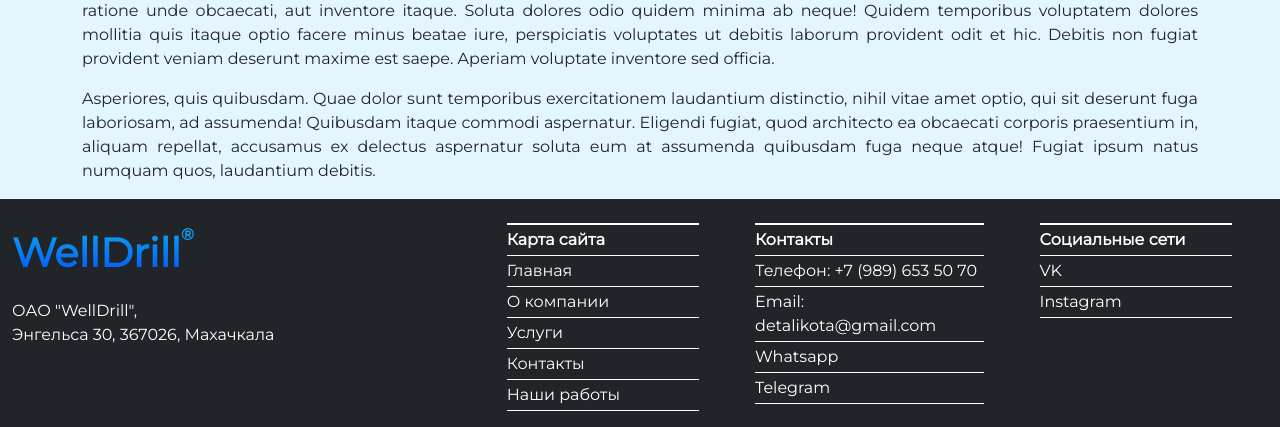
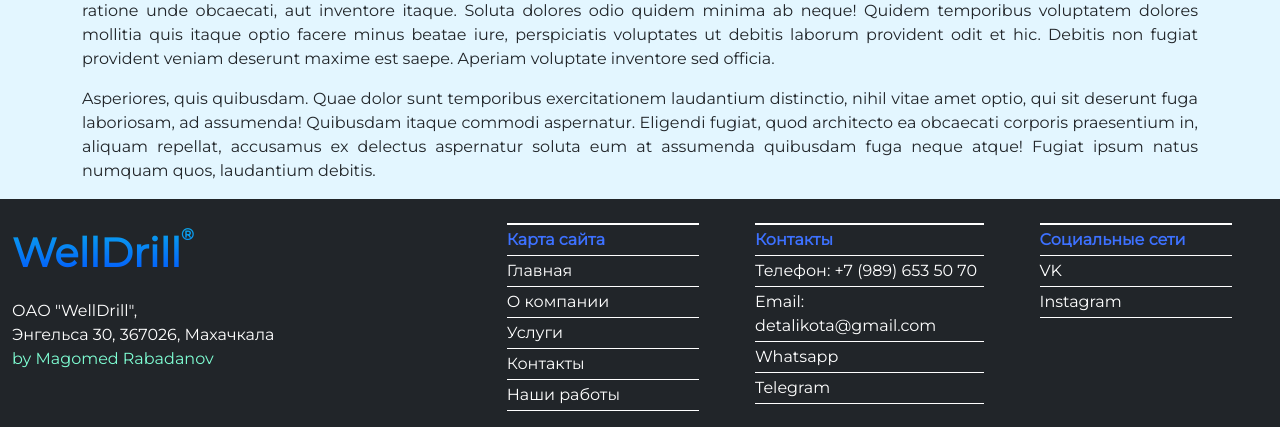
Before and after one commit to detalikota/website-oil2, a Django app: page /about in a window 1280 px wide; the page is wider, and only the part inside the window is pictured. Shown: the part 1194-1621 px from the top of that part. Run offline with Django 3.2, Linux system fonts and the light colour scheme.

Commit message:
some design stuff

```diff
--- a/app/templates/app/base.html
+++ b/app/templates/app/base.html
@@ -79,6 +79,7 @@
                     <div class="col mb-3 colorful" style="font-family:'Montserrat', sans-serif;color: #458AF1;font-size: 40px;">
                         WellDrill<span style="font-size:16px;vertical-align: top;">®</span></div>
                     <div class="col"> ОАО "WellDrill", <br>Энгельса 30, 367026, Махачкала</div>
+                    <div class="col" style="color:aquamarine"> by Magomed Rabadanov </div>
                 </div>
             </div>
             <div class="col-8 width-95">
@@ -86,7 +87,7 @@
                     <div class="ps-lg-5 col-lg-4 col-12 pt-4 pt-md-0 width-80">
                         <ul class="my-list">
 
-                                <li class="my-first-list">Карта сайта</li>
+                                <li class="my-first-list" style="color:rgb(61, 113, 255)">Карта сайта</li>
 
 
                                 <li class="list"><a href="">Главная</a></li>
@@ -105,7 +106,7 @@
                     </div>
                     <div class="col-lg-4 col-12 width-80">
                         <ul class="my-list">
-                            <li class="my-first-list"><a href="{% url 'app:contact' %}">Контакты</a></li>
+                            <li class="my-first-list"><a href="{% url 'app:contact' %}" style="color:rgb(61, 113, 255)">Контакты</a></li>
                             <li class="list"><a href="tel:+79896535030">Телефон: +7 (989) 653 50 70</a></li>
                             <li class="list"><a href="mailto:detalikota@gmail.com">Email: detalikota@gmail.com</a></li>
                             <li class="list"><a href="https://wa.me/+79896535030">Whatsapp</a></li>
@@ -114,7 +115,7 @@
                     </div>
                     <div class="col-lg-4 col-12 pe-lg-5 width-80">
                         <ul class="my-list">
-                            <li class="my-first-list">Социальные сети</li>
+                            <li class="my-first-list" style="color:rgb(61, 113, 255)">Социальные сети</li>
                             <li class="list"><a href="">VK</a></li>
                             <li class="list"><a href="">Instagram</a></li>
                         </ul>
```
